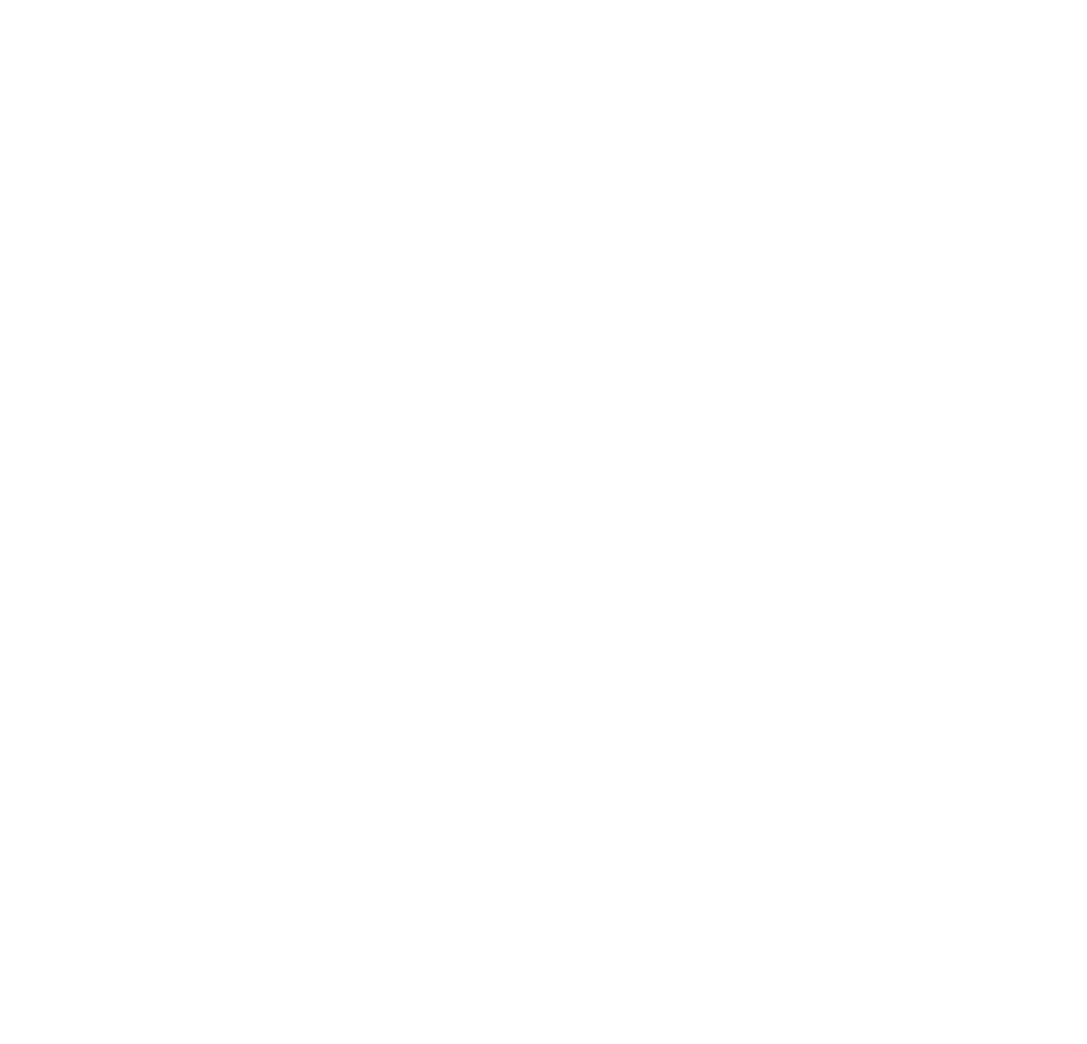
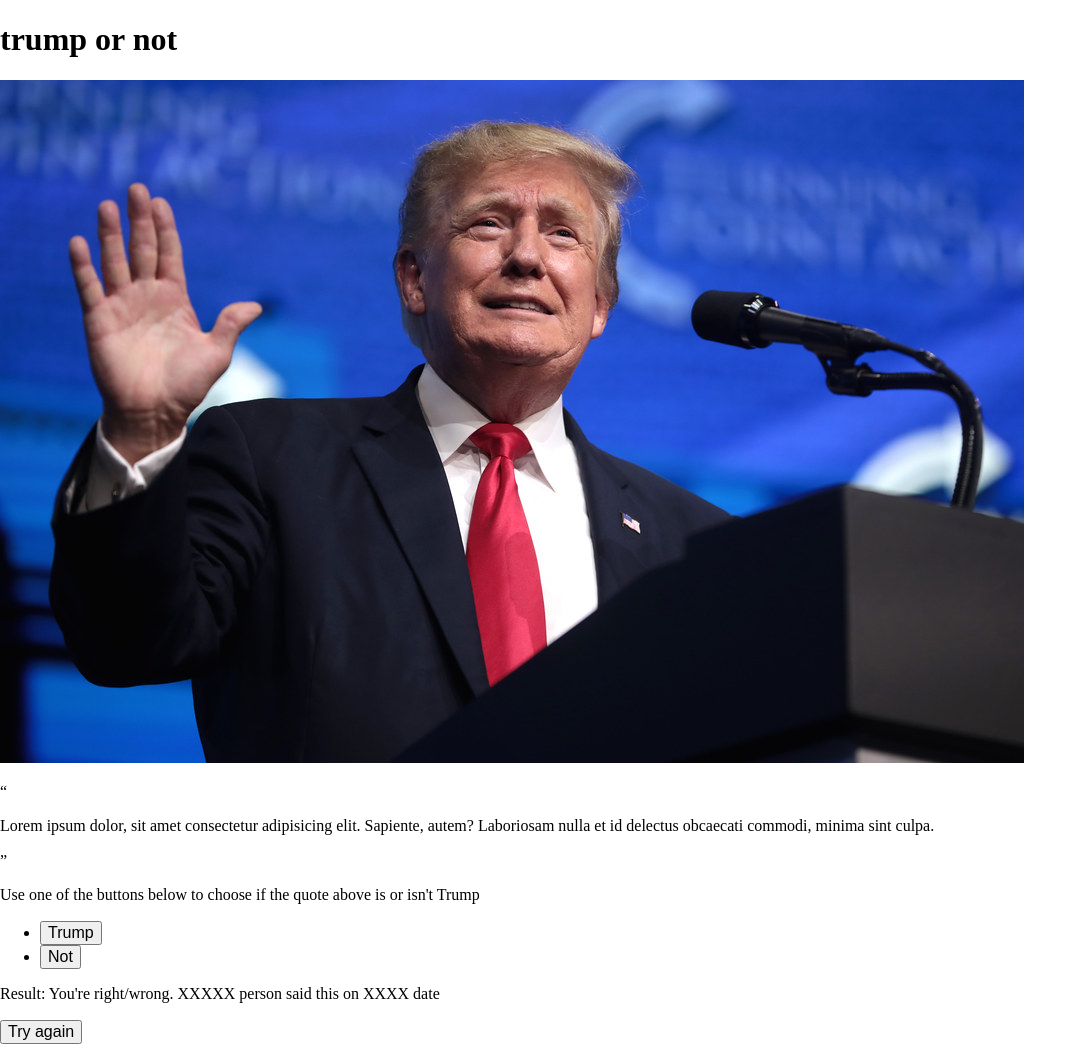
Before and after one commit to Jakob-and-Andres-get-Trumps-quotes/juno-project2-jakob-and-andres, a plain HTML site: page index.html in a window 1280 px wide. Shown: the whole page, without its empty margins (0-1087 px from the left). Before the commit the page ends 800 px from the top, so only its background shows below. Drawn offline with Linux system fonts and the light colour scheme.

Commit message:
finished HTML

```diff
--- a/index.html
+++ b/index.html
@@ -4,10 +4,46 @@
     <meta charset="UTF-8">
     <meta http-equiv="X-UA-Compatible" content="IE=edge">
     <meta name="viewport" content="width=device-width, initial-scale=1.0">
+    <link rel="preconnect" href="https://fonts.googleapis.com">
+
+    <link rel="preconnect" href="https://fonts.gstatic.com" crossorigin>
+    <link href="https://fonts.googleapis.com/css2?family=Playfair+Display:wght@600&display=swap" rel="stylesheet">
+
+    <link rel="stylesheet" href="https://cdnjs.cloudflare.com/ajax/libs/font-awesome/6.2.0/css/all.min.css" integrity="sha512-xh6O/CkQoPOWDdYTDqeRdPCVd1SpvCA9XXcUnZS2FmJNp1coAFzvtCN9BmamE+4aHK8yyUHUSCcJHgXloTyT2A==" crossorigin="anonymous" referrerpolicy="no-referrer" />
     <link rel="stylesheet" href="styles/styles.css">
+
     <title>Project 2 - Jakob and Andres</title>
 </head>
 <body>
+    <div class="wrapper">
+
+        <h1>trump or not</h1>
+
+        <div class="quoteContainer">
+
+            <img src="./img/trump1.jpeg" alt="Donald Trump on a podium with his right hand raised">
+            <div class="textContainer">
+                <p class="openingQuote quote">“</p>
+                <p id="quote">Lorem ipsum dolor, sit amet consectetur adipisicing elit. Sapiente, autem? Laboriosam nulla et id delectus obcaecati commodi, minima sint culpa.</p>
+                <p class="closingQuote quote">”</p>
+            </div>
+
+        </div>
+
+        <p class="cta">Use one of the buttons below to choose if the quote above is or isn't Trump</p>
+
+        <ul class="buttonContainer">
+            <li><button id="trumpButton" class="responseButton">Trump</button></li>
+            <li><button id="notButton" class="responseButton">Not</button></li>
+        </ul>
+
+        <div class="answerContainer">
+            <p class="answer">Result: You're right/wrong. XXXXX person said this on XXXX date</p>
+        </div>
+
+        <div class="buttonContainer"><button id="resetButton">Try again</button></div>
+
+    </div>
 
   <script src="js.js"></script>
 </body>
```
Also changed, not shown: img/trump1.jpeg (added), img/trump2.jpeg (added), 1 other file.
